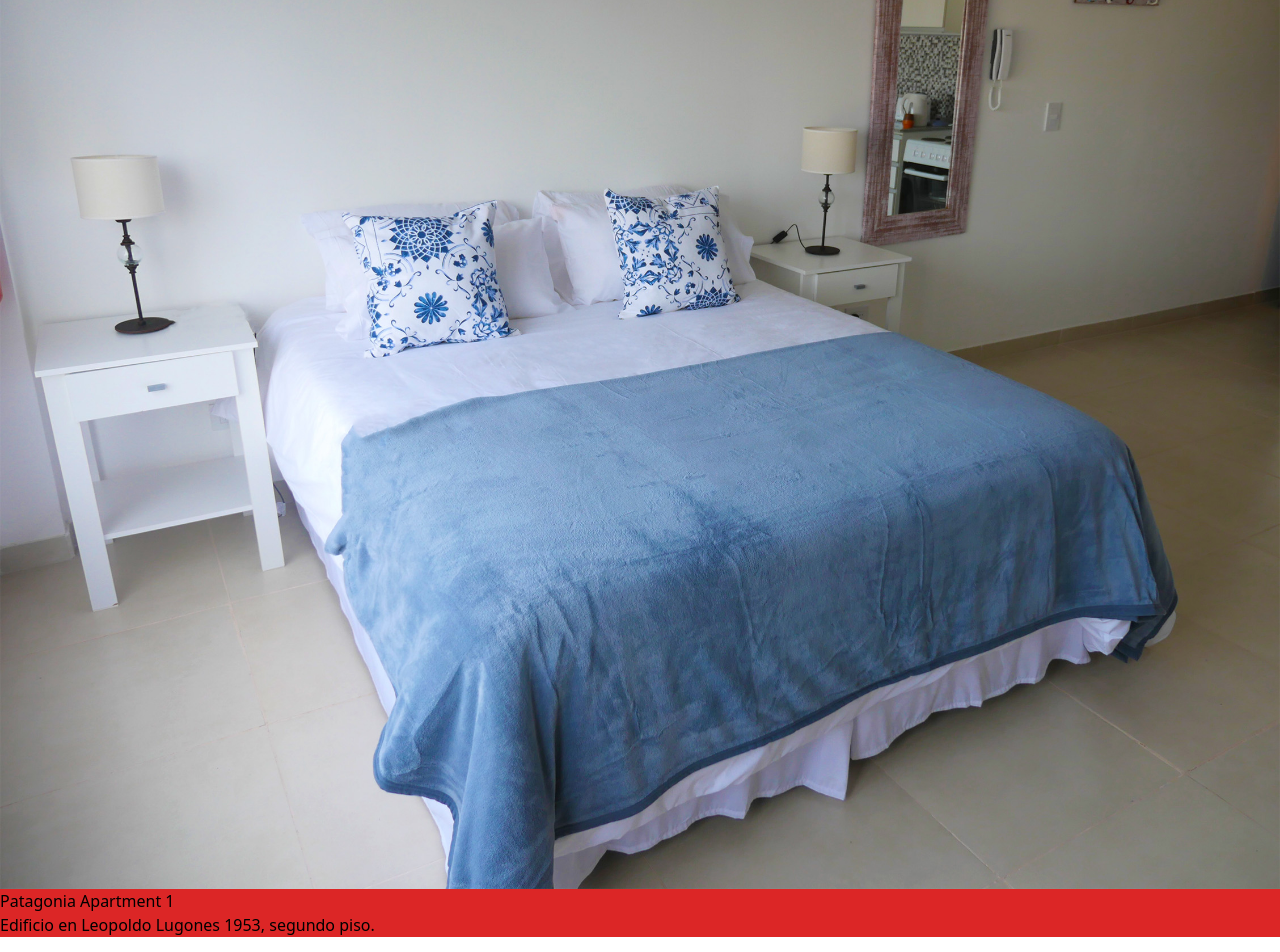
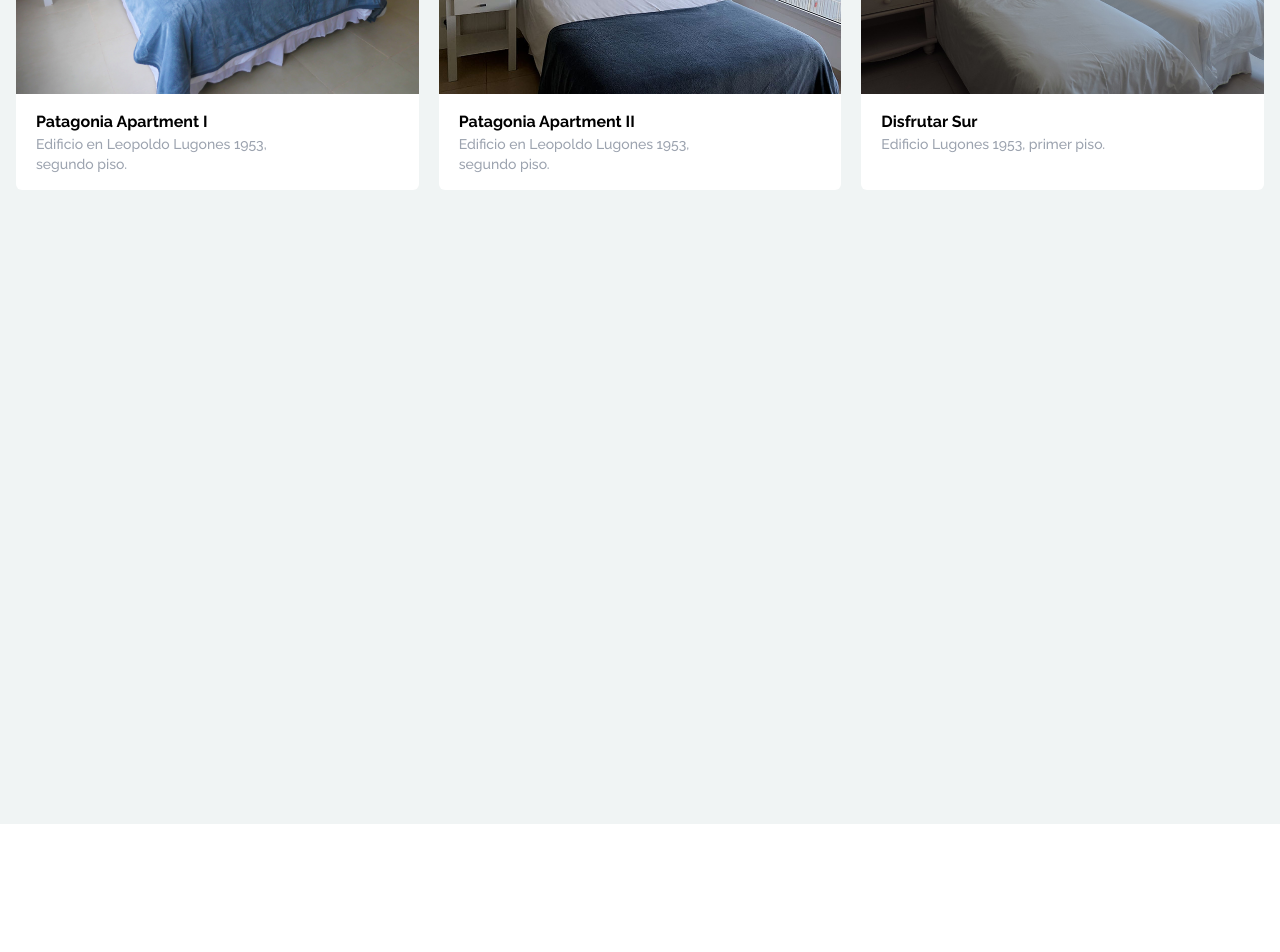
Before and after one commit to matuxer/Patagonia-Apartments-Page, a React (Create React App) app: page / in a window 1280 px wide. Shown: the part 1280-2232 px from the top of the page. After the commit the page ends 2104 px from the top, so only its background shows below. Built offline with nearby package versions, Linux system fonts and the light colour scheme.

Commit message:
Made initial Card style

```diff
--- a/src/components/Card.jsx
+++ b/src/components/Card.jsx
@@ -1,13 +1,24 @@
 import React from "react";
-import styles from "./Card.module.css"
+import styles from "./Card.module.css";
 
 function Card({ props }) {
-    console.log(props.images[0]);
+  console.log(props.images[0]);
+
+  const myStyle = {
+    backgroundImage: `url(${props.images[0]})`,
+    height: "250px",
+    backgroundPosition: "bottom",
+    backgroundRepeat: "no-repeat",
+    backgroundSize: "cover",
+    borderRadius: "24px 24px 0 0",
+  };
   return (
-    <div className="bg-red-600 my-5">
-        <img src={props.images[0]} alt={props.name} />
-        <h1>{props.name}</h1>
-        <p>{props.location}</p>
+    <div className="bg-white my-5 rounded-t-3xl rounded-b-md mx-14 w-10/12 md:mx-0 md:h-[346px]">
+      <div style={myStyle}></div>
+      <div className="py-4 px-5 w-4/5">
+        <h1 className="font-raleway font-bold">{props.name}</h1>
+        <p className="font-raleway font-medium text-sm text-gray-400">{props.location}</p>
+      </div>
     </div>
   );
 }
--- a/src/components/Cards.jsx
+++ b/src/components/Cards.jsx
@@ -3,7 +3,7 @@ import Card from "./Card";
 
 function Cards({ apartments, id }) {
   return (
-    <div>
+    <div className="flex flex-col justify-center items-center md:flex-row md:gap-5 md:px-4">
       {apartments?.map((el) => {
         if (el.id !== id) {
             return <Card props={el} key={el.id} />;
--- a/src/db.json
+++ b/src/db.json
@@ -3,7 +3,7 @@
     "apartments": [
       {
         "id": 1,
-        "name": "Patagonia Apartment 1",
+        "name": "Patagonia Apartment I",
         "images": [
           "images/apartment_1/A1.jpg",
           "images/apartment_1/A2.jpg",
@@ -38,7 +38,7 @@
       },
       {
         "id": 2,
-        "name": "Patagonia Apartment 2",
+        "name": "Patagonia Apartment II",
         "images": [
           "images/apartment_2/B1.jpg",
           "images/apartment_2/B2.jpg",
```
